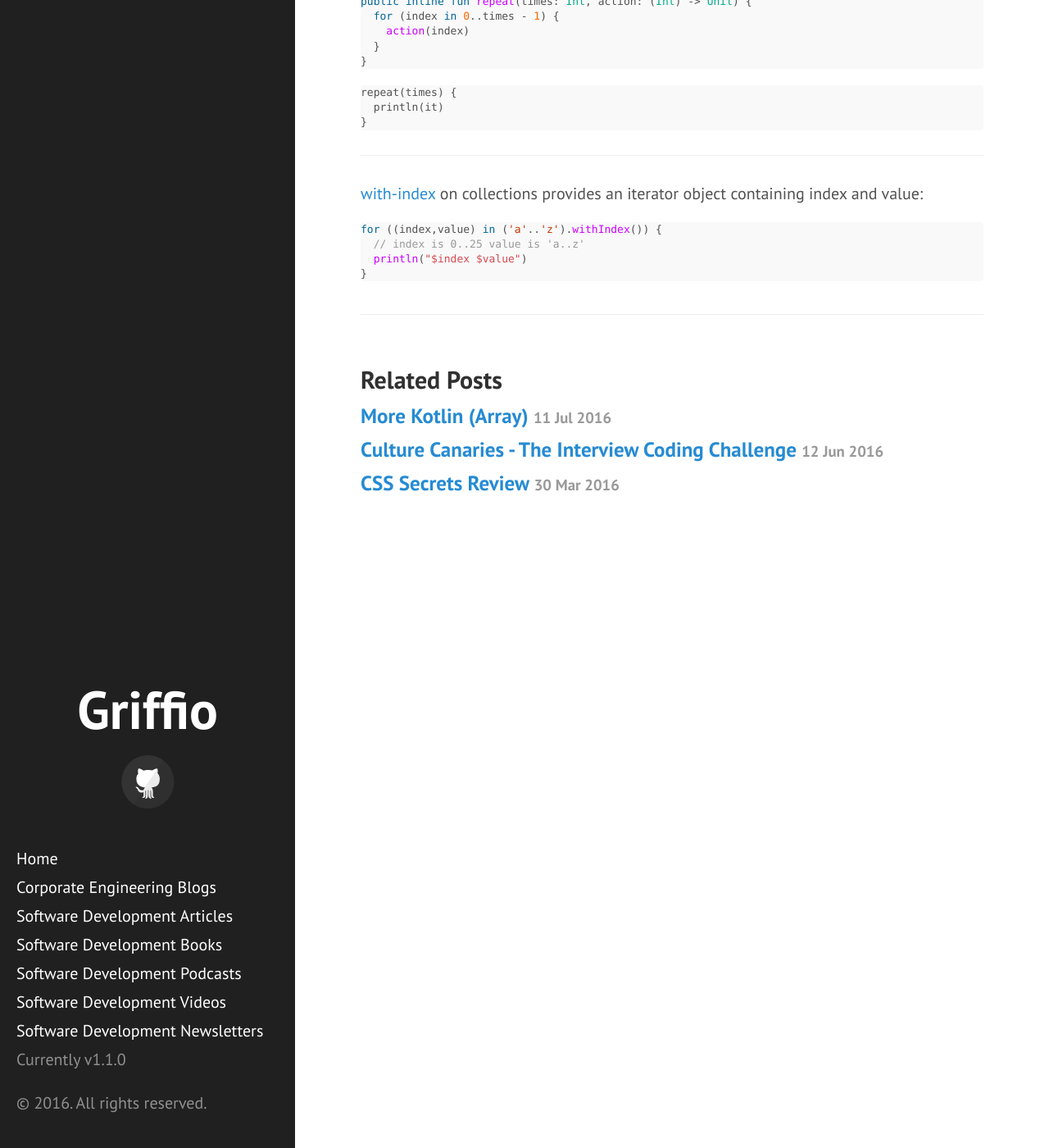
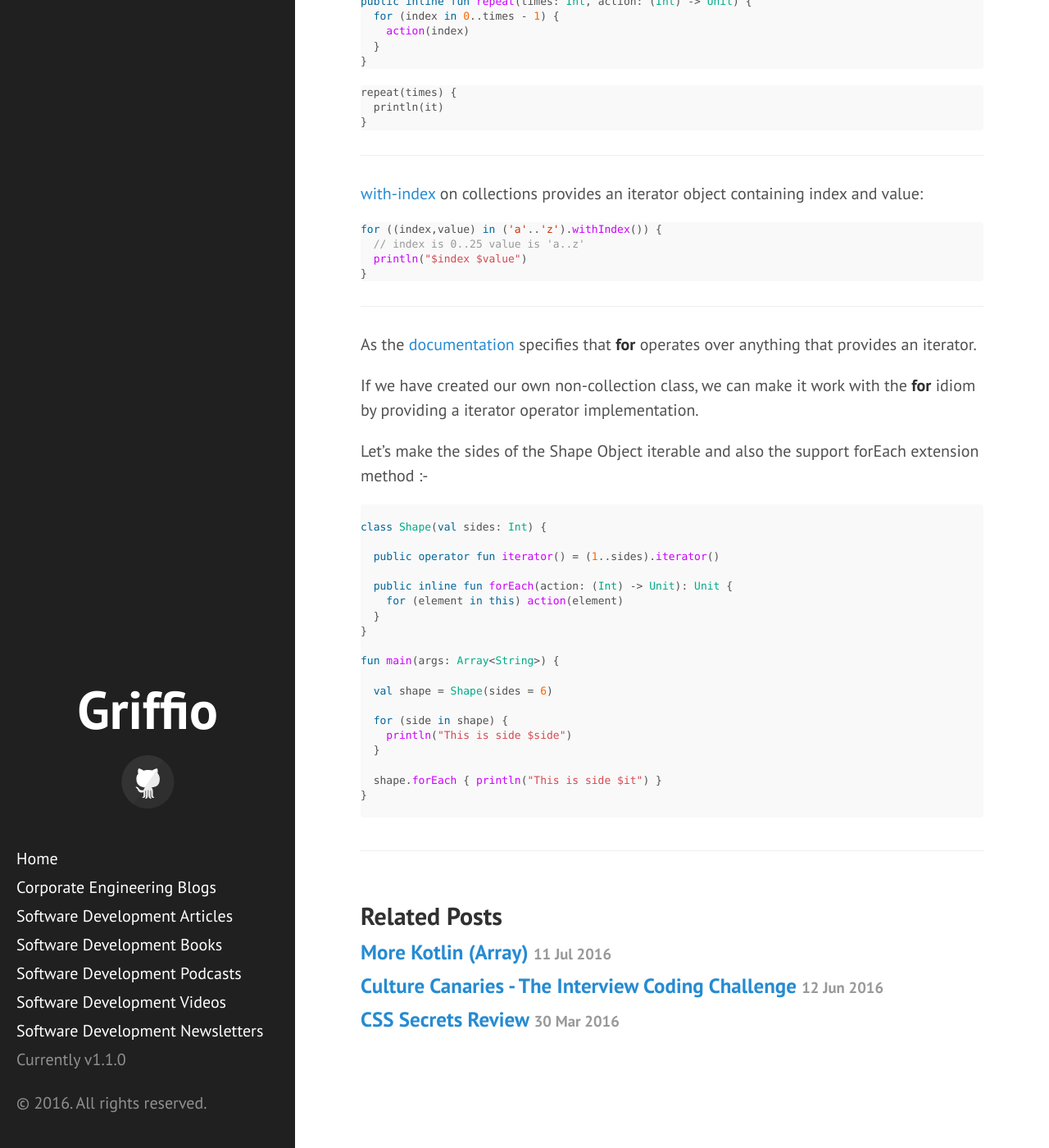
Before and after one commit to griffio/griffio.github.io, a Jekyll site: the page built from _posts/2016-07-25-More-Kotlin-Loops.md, in a window 1280 px wide and 1400 px high, scrolled down 710 px. Shown: the whole window at 82% size. Built offline with Jekyll 4.4.1, drawn with Linux system fonts in a browser that asks for light colours; some web fonts are replaced.

Commit message:
Update 2016-07-25-More-Kotlin-Loops.md

````diff
--- a/_posts/2016-07-25-More-Kotlin-Loops.md
+++ b/_posts/2016-07-25-More-Kotlin-Loops.md
@@ -52,3 +52,35 @@ for ((index,value) in ('a'..'z').withIndex()) {
   println("$index $value")
 }
 ```
+
+---
+
+As the [documentation](https://kotlinlang.org/docs/reference/control-flow.html#for-loops) specifies that **for** operates over anything that provides an iterator.
+
+If we have created our own non-collection class, we can make it work with the **for** idiom by providing a iterator operator implementation.
+
+Let's make the sides of the Shape Object iterable and also the support forEach extension method :-
+
+``` kotlin
+
+class Shape(val sides: Int) {
+
+  public operator fun iterator() = (1..sides).iterator()
+
+  public inline fun forEach(action: (Int) -> Unit): Unit {
+    for (element in this) action(element)
+  }
+}
+
+fun main(args: Array<String>) {
+
+  val shape = Shape(sides = 6)
+
+  for (side in shape) {
+    println("This is side $side")
+  }
+
+  shape.forEach { println("This is side $it") }
+}
+
+```
````
